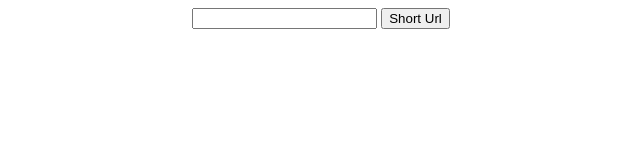
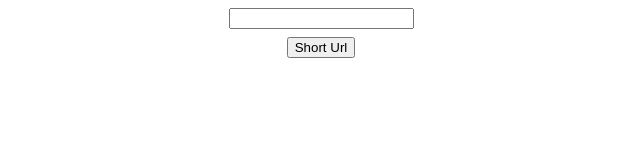
Before and after one commit to joaomelo/fetch, a website built with Vite: page index.html in a window 1280 px wide. Shown: the whole page, without its empty margins (319-959 px from the left). Built offline with nearby package versions, Linux system fonts and the light colour scheme.

Commit message:
chore: ui improvements

```diff
--- a/index.html
+++ b/index.html
@@ -1,24 +1,25 @@
 <html>
   <head>
     <style>
-      a {
-        display: block;
-        margin-top: 16px;
+      .container {
+        display: grid;
+        place-items: center;
       }
 
-      #container {
-        display: grid;
-        place-items: center;
+      .m1 {
+        margin-top: 8px;
+      }
+
+      .m2 {
+        margin-top: 16px;
       }
     </style>
   </head>
   <body>
-    <div id="container">
-      <div>
-        <input id="input-long">
-        <button id="button-short">Short Url</button>
-      </div>
-      <a id="link-short" href="#" target="_blank"></a>
+    <div class="container">
+      <input id="input-long" />
+      <button id="button-short" class="m1">Short Url</button>
+      <a id="link-short" href="#" target="_blank" class="m2"></a>
     </div>
     <script type="module" src="/main.js"></script>
   </body>
```
